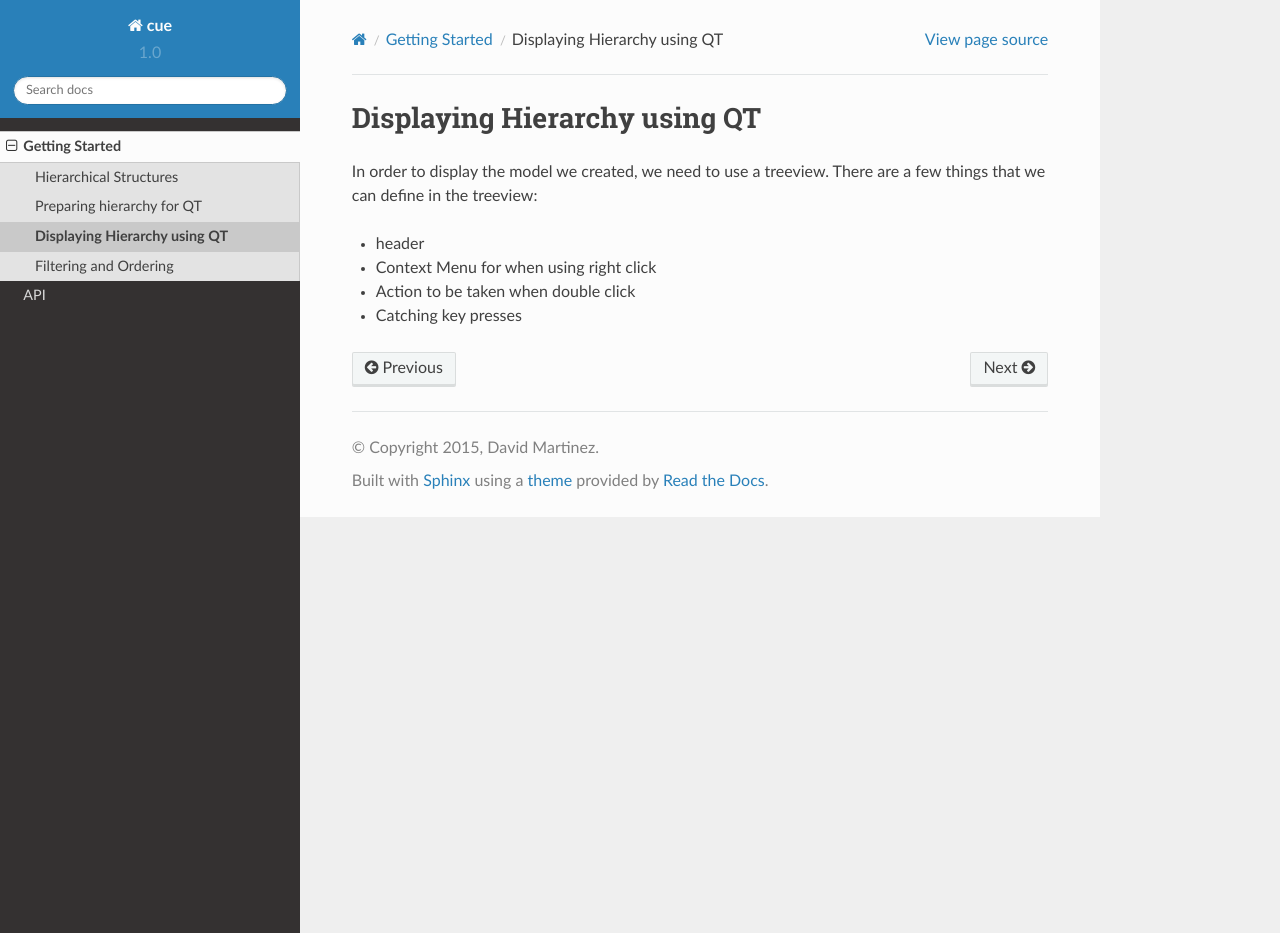
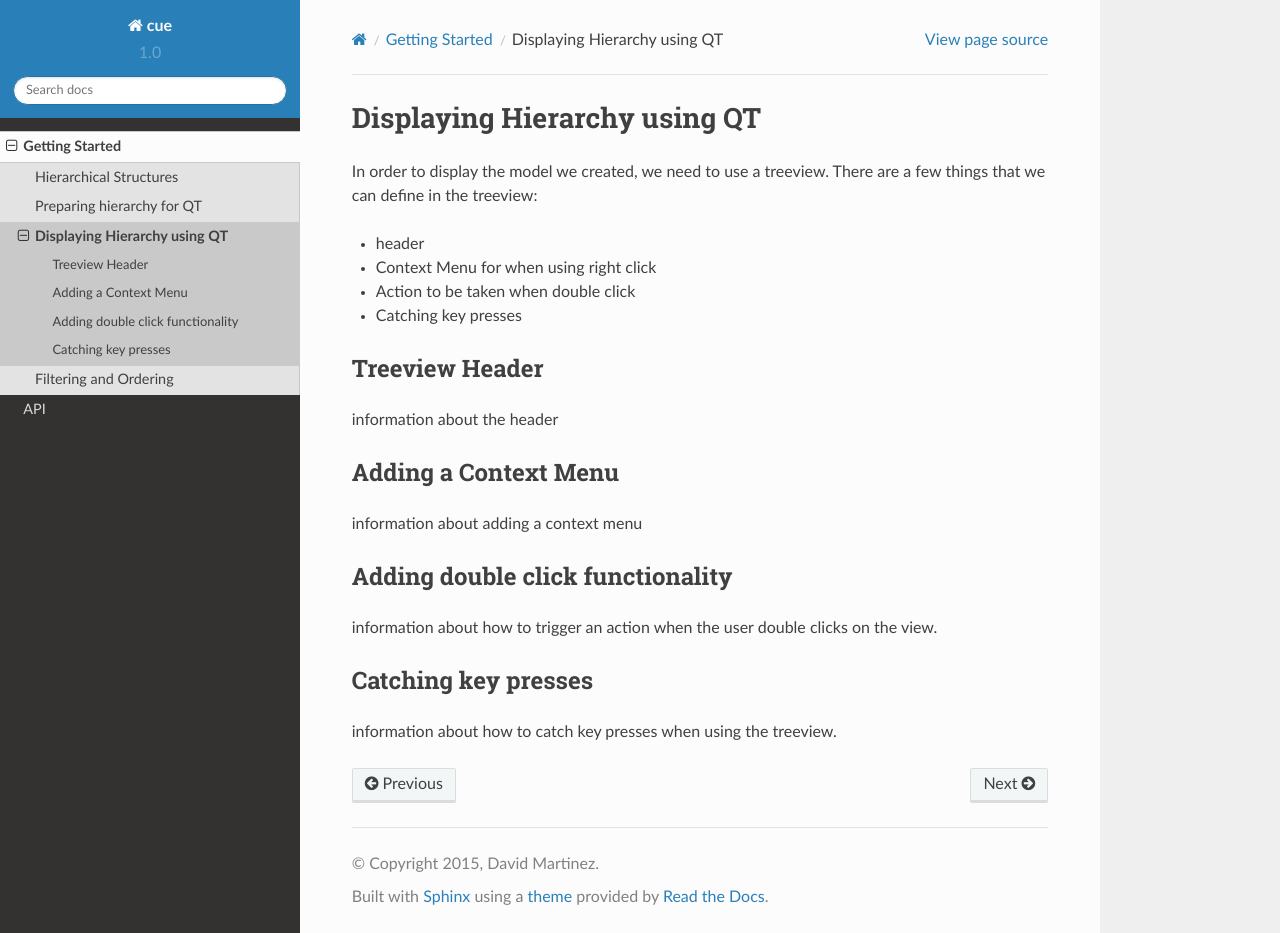
Before and after one commit to elusive-ideas/cue, a Sphinx documentation site: the page built from doc/treeview.rst, in a window 1280 px wide and 933 px high. Built offline with Sphinx 7.4.7 and the Read the Docs theme 2.0.0, drawn with Linux system fonts in a browser that asks for light colours.

Commit message:
Updated treeview documentation

```diff
--- a/doc/treeview.rst
+++ b/doc/treeview.rst
@@ -8,3 +8,24 @@ a few things that we can define in the treeview:
 - Context Menu for when using right click
 - Action to be taken when double click
 - Catching key presses
+
+Treeview Header
+---------------
+
+information about the header
+
+Adding a Context Menu
+---------------------
+
+information about adding a context menu
+
+Adding double click functionality
+---------------------------------
+
+information about how to trigger an action when the user double clicks on the
+view.
+
+Catching key presses
+--------------------
+
+information about how to catch key presses when using the treeview.
```
